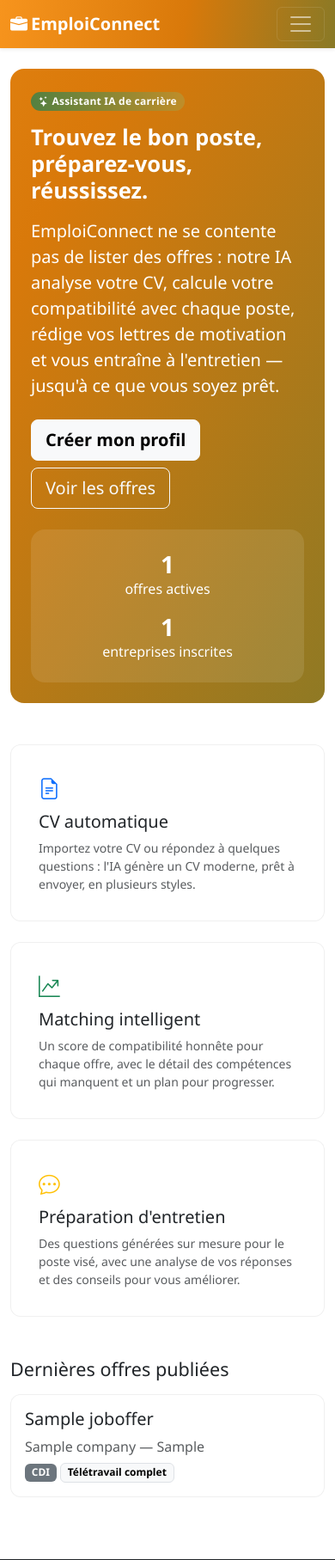
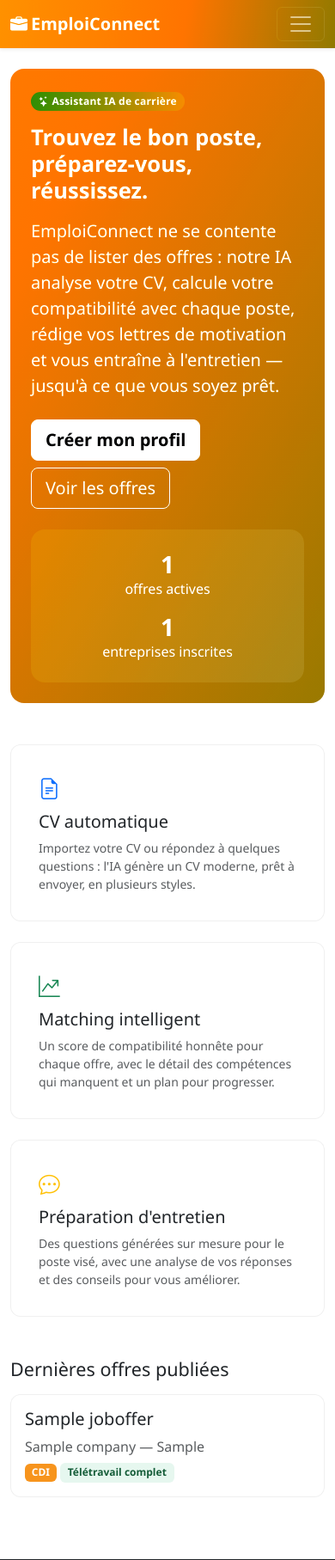
Before and after one commit to tice-s/emploiConnect, a Django app: page / in a window 390 px wide. Shown: the top 1815 px of the page at 86% size. Run offline with Django 5.2, Linux system fonts and the light colour scheme; tables that the repository leaves empty hold one stand-in row (values such as "Sample post"); some libraries are stand-ins or nearby versions.

Commit message:
Rendre les couleurs plus vives sur mobile (dégradés, badges, score de matching)
Co-Authored-By: Claude Sonnet 5 <noreply@anthropic.com>

```diff
--- a/static/css/style.css
+++ b/static/css/style.css
@@ -283,4 +283,30 @@ body > footer {
 
 @media (max-width: 576px) {
     .hero h1 { font-size: 1.6rem; }
+
+    /* Sur petit écran, les dégradés de marque (navbar, hero, badges IA)
+       paraissent plus ternes qu'en desktop — on booste la saturation et
+       le contraste pour qu'ils restent aussi vifs que sur grand écran. */
+    .bg-brand, .hero, .ai-badge, .badge-instant {
+        filter: saturate(1.35) contrast(1.08);
+    }
+
+    /* Les badges neutres (type de contrat, télétravail) passent en
+       teintes de marque plutôt qu'en gris plat, pour éviter un rendu
+       délavé sur mobile. */
+    .badge.text-bg-secondary {
+        background-color: var(--brand-primary) !important;
+        color: #fff !important;
+    }
+    .badge.text-bg-light {
+        background-color: #e6f7ef !important;
+        color: var(--brand-accent-dark) !important;
+        border-color: transparent !important;
+    }
+
+    /* Score de matching : couleurs plus franches, plus lisibles au
+       premier coup d'œil sur un écran de téléphone. */
+    .match-high { background: #d7f5e6; color: #0a5c3d; }
+    .match-mid  { background: #ffedc2; color: #7a4b00; }
+    .match-low  { background: #fbd9d5; color: #8f1c11; }
 }
```
